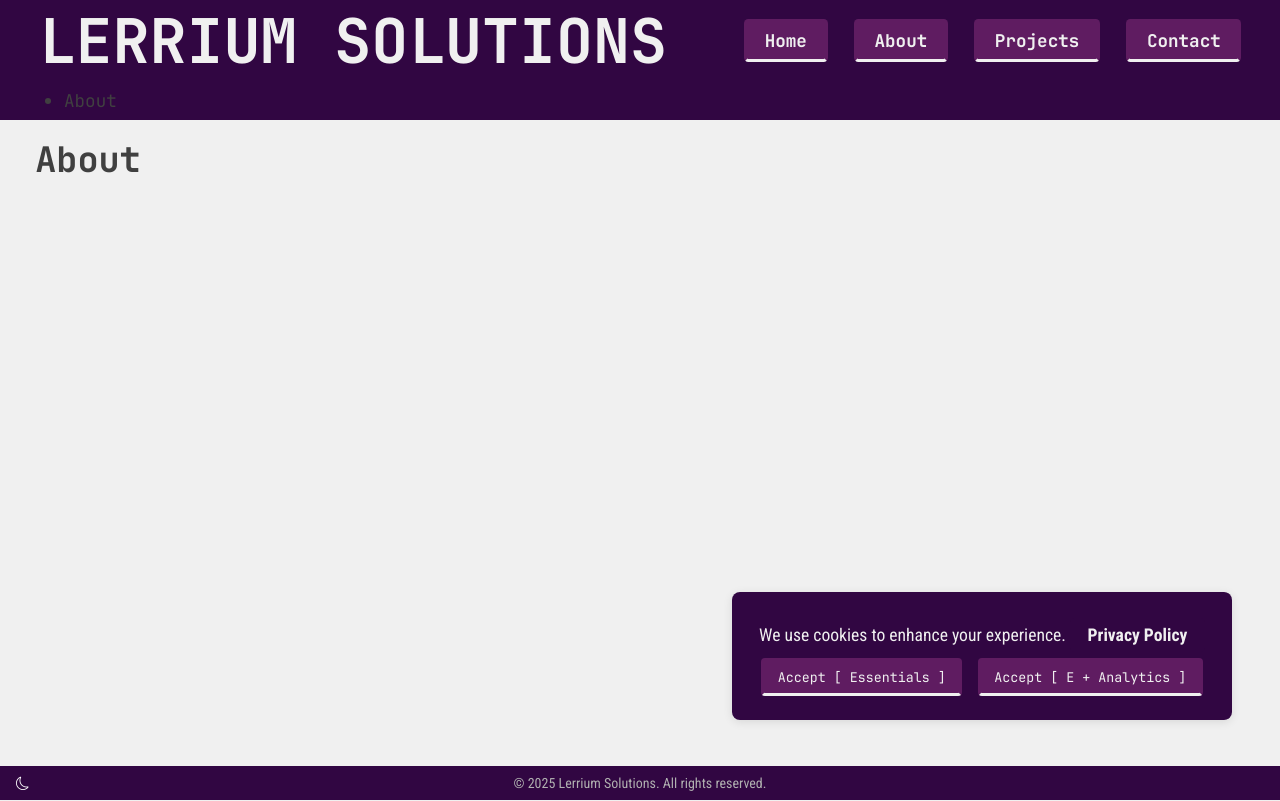
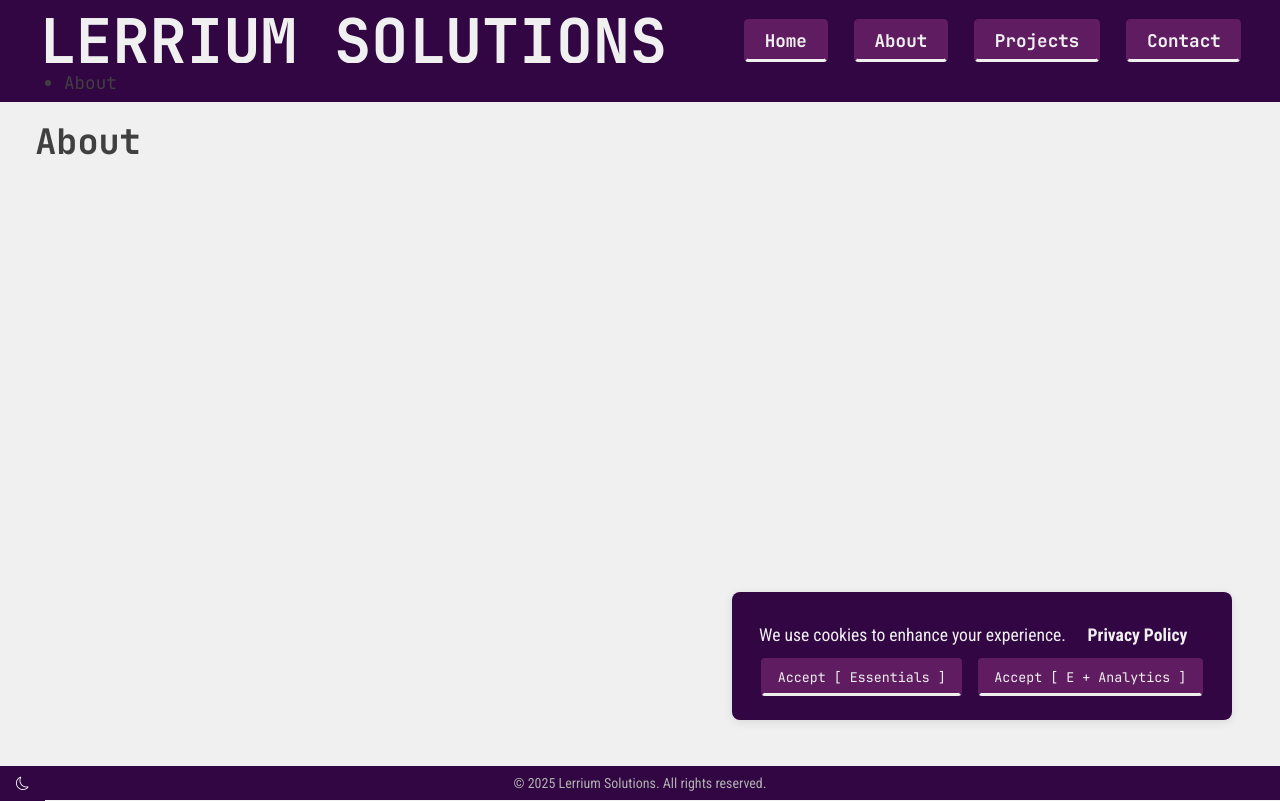
Before and after one commit to Lerrium-Solutions/Frontend, a React (Vite) app: page /about in a window 1280 px wide. Built offline with nearby package versions, Linux system fonts and the light colour scheme.

Commit message:
OCD on the header, nav and breadcrumb sections.

```diff
--- a/src/css/components/Footer.css
+++ b/src/css/components/Footer.css
@@ -15,6 +15,8 @@ footer p {
   position: absolute;
   top: 0;
   left: 0;
+  width: 45px;
+  height: 35px;
   cursor: pointer;
 }
 
--- a/src/css/components/Header.css
+++ b/src/css/components/Header.css
@@ -25,9 +25,10 @@ header {
     }
 }
 
-@media (width >= 1280px) {
+@media (width >= 1200px) {
     header {
         padding: 4em;
+        margin-bottom: -1em;
     }
 
 }
--- a/src/css/components/Nav.css
+++ b/src/css/components/Nav.css
@@ -32,8 +32,9 @@ nav {
     }
 }
 
-@media (width >= 1280px) {
+@media (width >= 1200px) {
     .nav-links {
         gap: 1.5em;
+        padding-top: 1em;
     }
 }
--- a/src/css/layouts/MainLayout.css
+++ b/src/css/layouts/MainLayout.css
@@ -32,7 +32,7 @@ main {
         .breadcrumb {
             grid-area: breadcrumb;
             width: 100vw;
-            padding: .5rem 4rem;
+            padding: .5rem 3rem;
             margin: -1.8rem;
             margin-bottom: 1rem;
         }
```
